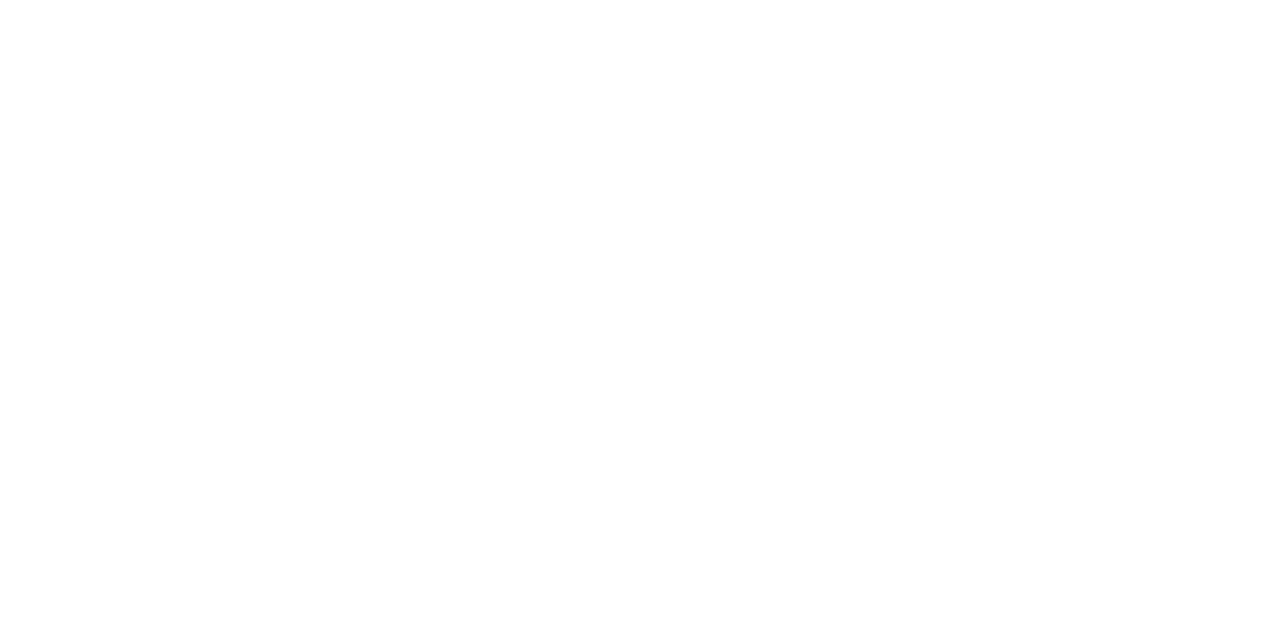
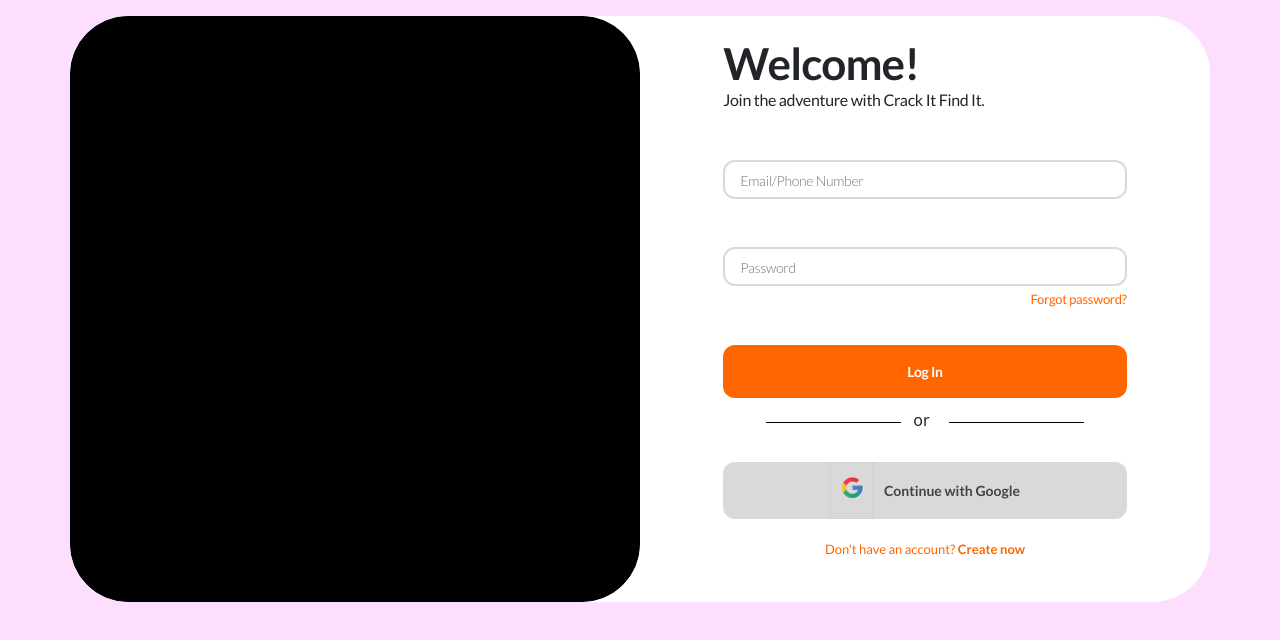
Before and after one commit to Neche-Stephen/Crack_it, a React (Vite) app: page /login in a window 1280 px wide. Before the commit this address had no page. Shown: the top 640 px of the page. Built offline with nearby package versions, Linux system fonts and the light colour scheme; a web font is replaced by a local one.

Commit message:
New changes

```diff
--- a/src/App.jsx
+++ b/src/App.jsx
@@ -10,7 +10,7 @@
       <Routes>
         <Route path = '/' element = {<LandingPage />}/>
         <Route path = '/signup' element = {<SignUp />}/>
-        <Route path = '/signin' element = {<SignIn />}/>
+        <Route path = '/login' element = {<SignIn />}/>
       </Routes>
     </BrowserRouter>
   )
--- a/src/routes/signin/SignIn.jsx
+++ b/src/routes/signin/SignIn.jsx
@@ -1,7 +1,73 @@
 import React from 'react';
+import { Container, Row, Col } from 'react-bootstrap';
+import { Link } from 'react-router-dom';
+
+import styles from './SignIn.module.css';
+import google from '../../assets/images/google.png'
 
 export default function SignIn() {
   return (
-    <div>SignIn</div>
+    <div className={`${styles.signin_div} py-3`}>
+        <Container>
+            <Row className={`${styles.signin_form_row}`}>
+                <Col className={`${styles.signin_animate} col-12 col-lg-6`}>
+
+                </Col>
+                <form className={`${styles.signin_form} col-12 col-lg-6`}>
+                    <Row className='mb-5'>
+                        <Col xs = "11" lg = "9">
+                            <h1>Welcome!</h1>
+                            <span>Join the adventure with Crack It Find It.</span>
+                        </Col>
+                    </Row>
+                    <Row className='mb-4 mb-lg-5'>
+                        <Col xs = '11' lg = '9'>
+                            <input type="text" placeholder='Email/Phone Number'/>
+                        </Col>
+                    </Row>
+                    <Row className='mb-2 mb-lg-3'>
+                        <Col xs = '11' lg = '9'>
+                            <input type="password" placeholder='Password'/>
+                            <p className={`${styles.forgot_password}`}>Forgot password?</p>
+                        </Col>
+                    </Row>
+                    <Row className='mb-4'>
+                        <Col xs ="11" lg = "9">
+                            <button>Log In</button>
+                        </Col>
+                    </Row>
+                    <Row>
+                        <Col className='p-0' xs = "auto">
+                            <div className={`${styles.horizontal_line}`} />
+                        </Col>
+                        <Col xs = "1">
+                            <p className={`${styles.horizontal_line_or}`}>or</p>
+                        </Col>
+                        <Col className='p-0' xs = "auto">
+                            <div className={`${styles.horizontal_line}`} />
+                        </Col>
+                    </Row>
+                    <Row className='mb-4'>
+                        <Col xs = "11" lg = "9">
+                            <button className={`${styles.continue_google} row m-0 align-items-center justify-content-center`}>
+                                <div className={`col-auto p-0`}>
+                                    <img src={google} alt="" />
+                                </div>
+
+                                <div className={`col-auto p-0`}>
+                                    Continue with Google
+                                </div>
+                            </button>
+                        </Col>
+                    </Row>
+                    <Row>
+                        <Col xs = 'auto'>
+                            <p className={`${styles.signup}`}>Don't have an account? <Link to='/signup'>Create now</Link></p>
+                        </Col>
+                    </Row>
+                </form>
+            </Row>
+        </Container>
+    </div>
   )
 }
--- a/src/routes/signin/SignIn.module.css
+++ b/src/routes/signin/SignIn.module.css
@@ -0,0 +1,138 @@
+
+
+.signin_div{
+    background: #FDDFFD;
+    min-height: 100vh;
+}
+
+@media(max-width:991px){
+    .signin_div{
+        background-color: unset;
+    }
+}
+.signin_form_row{
+    background-color: #fff;
+    border-radius:58px ;
+}
+.signin_animate{
+    border: 1px solid black;
+    background: black;
+    border-radius:58px ;
+}
+
+@media(max-width:991px){
+    .signin_form_row{
+        border-radius:unset;
+    }
+    .signin_animate{
+        min-height: 325px;
+        border-radius:unset;
+    }
+}
+
+.signin_form{
+    padding: 30px 0px;
+}
+
+.signin_form > *{
+    /* margin-bottom: 20px; */
+    /* border: 1px solid red; */
+    justify-content: center;
+}
+
+.signin_form h1{
+    font-family: Lato;
+    font-size: 44px;
+    font-weight: 700;
+    line-height: 34px;
+    letter-spacing: -0.02em;
+}
+
+.signin_form span{
+    /* margin-top: -30px !important; */
+    font-family: Lato;
+    font-size: 16px;
+    font-weight: 400;
+    line-height: 13px;
+    letter-spacing: -0.02em;
+}
+
+.signin_form input{
+    border: 2px solid #D9D9D9;
+    border-radius: 12px;
+    height: 39px;
+    width: 100%;
+    padding-left: 15px;
+}
+
+.signin_form input::placeholder{
+    font-family: Lato;
+    font-size: 14px;
+    font-weight: 300;
+    line-height: 18px;
+    letter-spacing: -0.02em;
+}
+
+.forgot_password{
+    font-family: Lato;
+    font-size: 13px;
+    font-weight: 400;
+    letter-spacing: -0.02em;
+    color: #FF6600;
+    text-align: right;
+    line-height: 27px;
+}
+
+.signin_form button{
+    background: #FF6600;
+    border: unset;
+    color: #fff;
+    width: 100%;
+    padding: 8px 0px;
+    border-radius: 12px;
+    font-family: Lato;
+    font-size: 14px;
+    font-weight: 700;
+    line-height: 18px;
+    letter-spacing: -0.02em;
+    height: 53px;
+}
+
+.horizontal_line {
+    border-bottom: 1px solid black;
+    width: 135px;
+  }
+
+.horizontal_line_or{
+    position: relative;
+    bottom: 14px;
+}
+
+button.continue_google{
+    /* all: unset; */
+    gap: 10px;
+    background: #D9D9D9;
+    color: #474342;
+    font-family: Lato;
+    font-size: 14px;
+    font-weight: 600;
+    line-height: 18px;
+    letter-spacing: 0em;
+    height: unset;
+    padding: unset;
+}
+
+.signup{
+    font-family: Lato;
+    font-size: 13px;
+    font-weight: 400;
+    line-height: 13px;
+    letter-spacing: 0em;
+    color: #FF6600;
+}
+
+.signup a{
+    color: #FF6600;
+    text-decoration: none;
+    font-weight: 600;
+}
--- a/src/routes/signup/SignUp.jsx
+++ b/src/routes/signup/SignUp.jsx
@@ -30,13 +30,13 @@
                         </Col>
                     </Row>
                     <Row>
-                        <Col xs = "5">
+                        <Col xs = "5" lg ="3">
                              <label htmlFor="">Phone Number*</label>
                              <select name="" id="">
                                 <option value="+234">+234</option>
                              </select>
                         </Col>
-                        <Col xs = "6" className='align-self-end'>
+                        <Col xs = "6" lg = "7" className='align-self-end'>
                             <input type="text" />
                         </Col>
                     </Row>
@@ -88,7 +88,7 @@
                         <Col xs = '10' className={`${styles.privacy_policy}`}>I have read and agreed to Crack It Find It Terms of Service and Privacy Policy </Col>
                     </Row>
                     <Row>
-                        <Col xs ="8">
+                        <Col xs ="11" lg = "8">
                             <button>Sign Up</button>
                         </Col>
                     </Row>
--- a/src/routes/signup/SignUp.module.css
+++ b/src/routes/signup/SignUp.module.css
@@ -104,6 +104,11 @@
     width: 100%;
     padding: 8px 0px;
     border-radius: 12px;
+    font-family: Lato;
+    font-size: 14px;
+    font-weight: 700;
+    line-height: 18px;
+    letter-spacing: -0.02em;
 }
 
 .login{
```
Also changed, not shown: src/assets/images/google.png (added).
